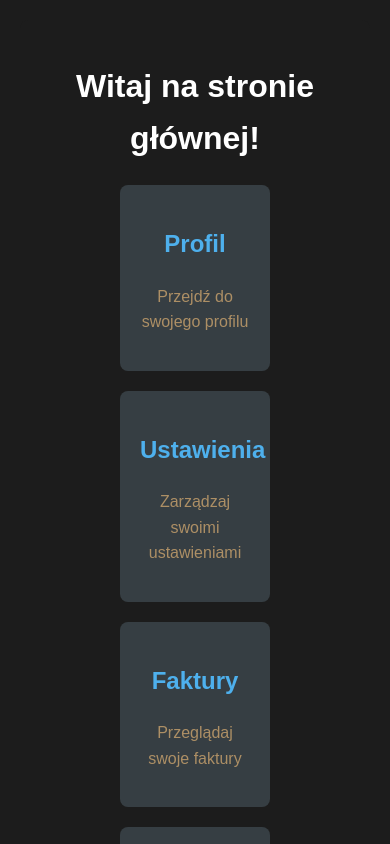
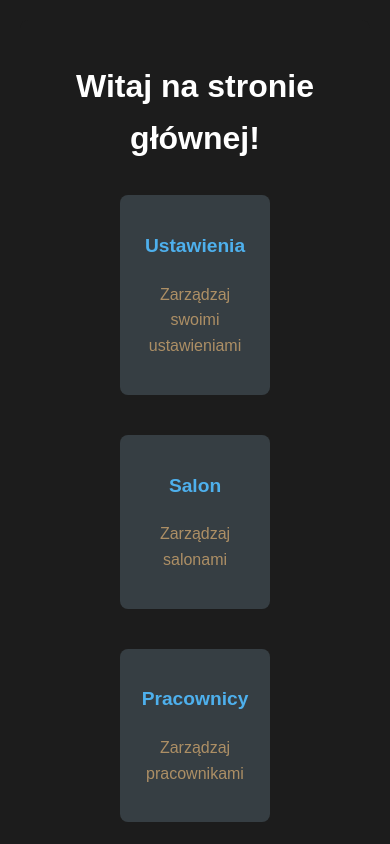
Before and after one commit to RemigiuszZydek/SMS_FrontEnd, a React (Create React App) app in the folder sms/: page /dashboard in a window 390 px wide. Shown: the top 844 px of the page. Built offline with nearby package versions, Linux system fonts and the light colour scheme.

Commit message:
zmiany wizualne ;)

```diff
--- a/sms/src/App.js
+++ b/sms/src/App.js
@@ -15,9 +15,7 @@ function App() {
 			<Routes>
 				<Route path="/" element={<HomePage />} />
 				<Route path="/dashboard" element={<Dashboard />} />
-				<Route path="/profile" element={<div>Profil</div>} />
 				<Route path="/settings" element={<Settings />} />
-				<Route path="/invoices" element={<div>Faktury</div>} />
 				<Route path="/salon" element={<Salon />} />
 				<Route path="/salons/create" element={<CreateSalon />} />
 				<Route path="/employe" element={<Employee />} />
--- a/sms/src/components/Dashboard.js
+++ b/sms/src/components/Dashboard.js
@@ -9,17 +9,9 @@ const Dashboard = () => {
 		<div className="dashboard-container">
 			<h1>Witaj na stronie głównej!</h1>
 			<div className="dashboard-windows">
-				<div className="window" onClick={() => navigate("/profile")}>
-					<h2>Profil</h2>
-					<p>Przejdź do swojego profilu</p>
-				</div>
 				<div className="window" onClick={() => navigate("/settings")}>
 					<h2>Ustawienia</h2>
 					<p>Zarządzaj swoimi ustawieniami</p>
-				</div>
-				<div className="window" onClick={() => navigate("/invoices")}>
-					<h2>Faktury</h2>
-					<p>Przeglądaj swoje faktury</p>
 				</div>
 				<div className="window" onClick={() => navigate("/salon")}>
 					<h2>Salon</h2>
--- a/sms/src/styles/components/Dashboard.css
+++ b/sms/src/styles/components/Dashboard.css
@@ -20,15 +20,25 @@
 	color: #ffffff;
 	border-radius: 8px;
 	padding: 20px;
-	width: calc(100% / 3 - 40px); /* Dynamic width */
+	margin: 10px;
+	width: calc(100% / 3 - 40px);
 	max-width: 200px;
 	min-width: 150px;
 	cursor: pointer;
 	transition: transform 0.2s;
 	text-align: center;
 	box-sizing: border-box;
+	word-wrap: break-word; /* Dodane, aby zawijać długie teksty */
+	overflow: hidden; /* Ukrywa nadmiar, jeśli występuje */
 }
 
+.window h2 {
+	font-size: clamp(1.2em, 2.5vw, 1.5em); /* Dynamiczne skalowanie czcionki */
+	margin-bottom: 10px;
+	overflow: hidden;
+	text-overflow: ellipsis;
+	white-space: nowrap;
+}
 .window:hover {
 	transform: translateY(-5px);
 	background-color: #4eb0ed;
```
